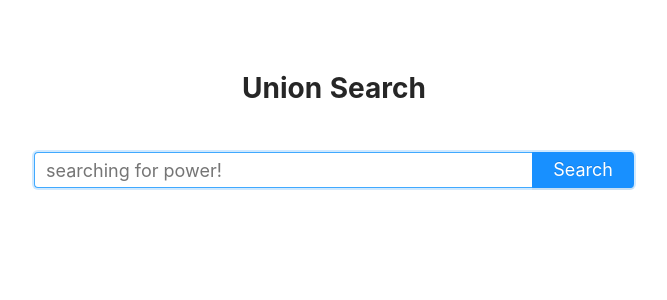
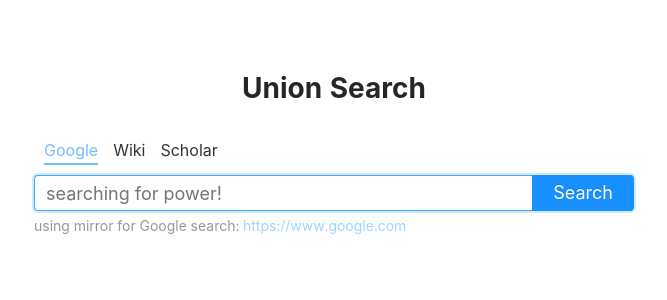
Before and after one commit to oe/search, a React (Vite) app: page / in a window 1280 px wide. Shown: the top 300 px of the page, without its empty margins (306-973 px from the left). Built offline with nearby package versions, Linux system fonts and the light colour scheme.

Commit message:
feat: add search cat & help info

```diff
--- a/src/search/index.tsx
+++ b/src/search/index.tsx
@@ -1,30 +1,74 @@
-import React, { useRef } from 'react'
-import { doSearch } from './utils'
+import React, { useRef, useState, useEffect } from 'react'
+import { doSearch, getAvailableMirrorOf, initialSearchParams } from './utils'
 import './style.scss'
 
+
+const searchCategories = [
+  {
+    name: 'google',
+    help: () => {
+      const [url, setUrl] = useState('')
+      useEffect(() => {
+        getAvailableMirrorOf('google').then(u => setUrl(u))
+      }, [])
+      return <span>using mirror for Google search: {!url ? 'detecting' : <a href={url} target="_blank">{url}</a>}</span>
+    }
+  },
+  {
+    name: 'wiki',
+  },
+  {
+    name: 'scholar',
+    help: () => {
+      const [url, setUrl] = useState('')
+      const [sci, setSci] = useState('')
+      useEffect(() => {
+        getAvailableMirrorOf('scholar').then(u => setUrl(u))
+        getAvailableMirrorOf('sci-hub').then(u => setSci(u))
+      }, [])
+      return (<span>using mirror for Scholar search: {!url ? 'detecting' : <a href={url} target="_blank">{url}</a>} {sci ? <>, or you can try <a href={sci} target="_blank">sci-hub</a> instead</> : '' }</span>)
+    }
+  }
+]
 
 
 export default function SearchInput () {
   const inputRef = useRef<HTMLInputElement>(null)
-
+  const [cat, setCat] = useState(initialSearchParams.type)
+  const onChnageCat = (c: string) => {
+    setCat(c)
+    inputRef.current?.focus()
+  }
   return (
   <div className="search">
-    <input type="text" autoFocus className="search-term" ref={inputRef} onKeyUp={onKeyUp} placeholder="searching for power!" />
-    <button type="button" className="search-button" onClick={e => onSumbit(inputRef.current?.value) }>Search</button>
+    <ul className="search-cat">
+    {searchCategories.map(category => <li className={category.name === cat ? 'active' : ''} key={category.name} onClick={e => onChnageCat(category.name)}>{category.name}</li>)}
+    </ul>
+    <div className="search-field">
+      <input type="text" autoFocus className="search-term" ref={inputRef} onKeyUp={e => onKeyUp(e, cat)} placeholder="searching for power!" />
+      <button type="button" className="search-button" onClick={e => onSumbit(cat, inputRef.current?.value) }>Search</button>
+    </div>
+    <HelpInfo cat={cat} />
   </div>
   )
 }
 
-function onKeyUp(e: React.KeyboardEvent<HTMLInputElement>) {
+
+function HelpInfo (props: {cat: string}) {
+  const Tip = searchCategories.find(category => category.name === props.cat)?.help
+  return Tip ? <div className="help"><Tip /></div> : null
+}
+
+function onKeyUp(e: React.KeyboardEvent<HTMLInputElement>, cat: string) {
   if (e.keyCode === 13) {
     // @ts-ignore
-    onSumbit(e.target.value)
+    onSumbit(cat, e.target.value)
   }
 }
 
-function onSumbit(val?: string) {
+function onSumbit(cat: string, val?: string) {
   if (!val || !val.trim()) return
   const kwd = val.trim()
   console.warn(kwd)
-  doSearch('google', kwd)
+  doSearch(cat, kwd)
 }
--- a/src/search/mirrors.ts
+++ b/src/search/mirrors.ts
@@ -18,6 +18,7 @@ const mirrors = [
   },
   {
     name: 'wiki',
+    path: '/wiki/Special:Search/%q',
     urls: [
       'https://www.wikipedia.org',
       'https://www.wikipedia.iwiki.eu.org',
@@ -25,6 +26,7 @@ const mirrors = [
   },
   {
     name: 'scholar',
+    path: '/scholar?q=%q',
     urls: [
       'https://scholar.google.com',
       'https://so.hiqq.com.cn',
--- a/src/search/style.scss
+++ b/src/search/style.scss
@@ -7,6 +7,18 @@
   max-width: 600px;
   position: relative;
   font-size: 18px;
+
+  .help {
+    font-size: 14px;
+    color: #999;
+    margin-top: 4px;
+
+    a { color:  rgba(24, 144, 255, .4); }
+  }
+}
+
+.search-field {
+  position: relative;
   box-sizing: border-box;
 
   .search-term {
@@ -40,6 +52,32 @@
     color: #fff;
     background-color: #1890ff;
     text-shadow: 0 -1px 0 rgba(0,0,0,.12);
-    box-shadow: 0 2px 0 rgba(0,0,0,.045);
+    margin: 0;
   }
 }
+
+.search-cat {
+  list-style: none;
+  padding: 0;
+  margin: 0;
+  margin-left: 10px;
+  margin-bottom: 10px;
+  font-size: 16px;
+  color: #333;
+
+  li {
+    display: inline-block;
+    margin-right: 15px;
+    text-transform: capitalize;
+    cursor: pointer;
+    border-bottom: 2px solid transparent;
+    &:hover {
+      border-color: rgba(24, 144, 255, .6);
+    }
+
+    &.active {
+      color: rgba(24, 144, 255, .6);
+      border-color: rgba(24, 144, 255, .6);
+    }
+  }
+}
--- a/src/search/utils.ts
+++ b/src/search/utils.ts
@@ -92,12 +92,19 @@ export function isUrlsAccessible(urls: string[]) {
 
 export function getCurrentSearchParams() {
   const search = location.search.replace(/^\?/, '')
-  if (!search) return {}
+  if (!search) return {
+    type: 'google'
+  }
   const searchParams = new URLSearchParams(search)
-  return {
-    type: searchParams.get('type'),
+
+  const result = {
+    type: searchParams.get('type') || 'google',
     q: searchParams.get('q')
   }
+  if (mirrors.every(mirror => mirror.name !== result.type)) {
+    result.type = 'google'
+  }
+  return result
 }
 
 export const initialSearchParams = getCurrentSearchParams()
@@ -123,8 +130,24 @@ function runAllMirrorsCheck() {
 
 setTimeout(runAllMirrorsCheck, 200)
 
+
 function encodeQuery (kwd: string) {
   return encodeURIComponent(kwd).replace(/%20/g, "+")
+}
+
+export async function getAvailableMirrorOf(type: string) {
+  const promise = mirrorsResult[type]
+  if (promise) {
+    const result = await promise
+    // @ts-ignore
+    return result.url || result.fallback
+  } else {
+    return new Promise((resolve, reject) =>{
+      setTimeout(() => {
+        getAvailableMirrorOf(type).then(resolve)
+      }, 200)
+    })
+  }
 }
 
 export async function doSearch(type: string, kwd: string) {
@@ -134,7 +157,6 @@ export async function doSearch(type: string, kwd: string) {
   const result = await mirrorsResult[type]
   // @ts-ignore
   const url = (result.url || result.fallback) + mirror.path
-  console.log(result, url, url.replace('%q', encodedKwd))
   openUrl(url.replace('%q', encodedKwd))
 }
 
--- a/src/title/style.scss
+++ b/src/title/style.scss
@@ -3,5 +3,5 @@
   font-size: 2em;
   text-align: center;
   margin-top: 2em;
-  margin-bottom: 1.5em;
+  margin-bottom: 1em;
 }
```
